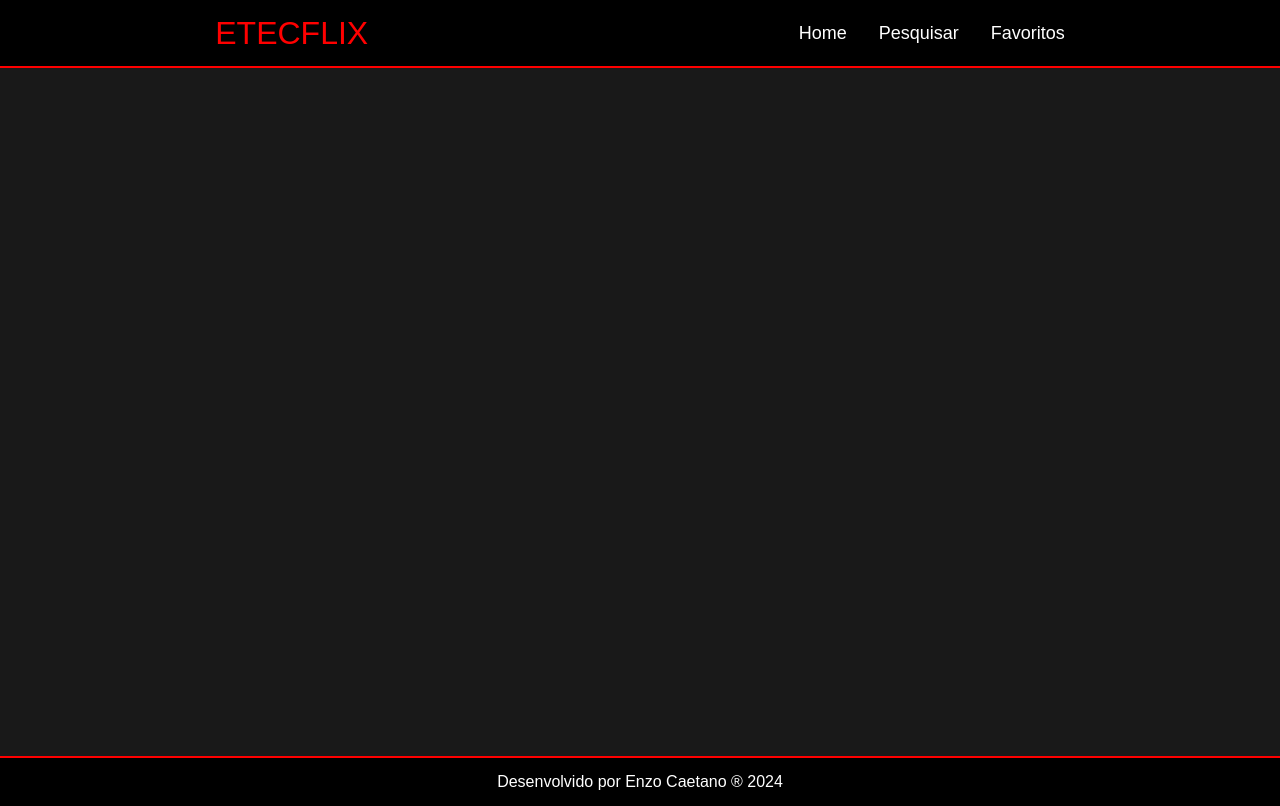
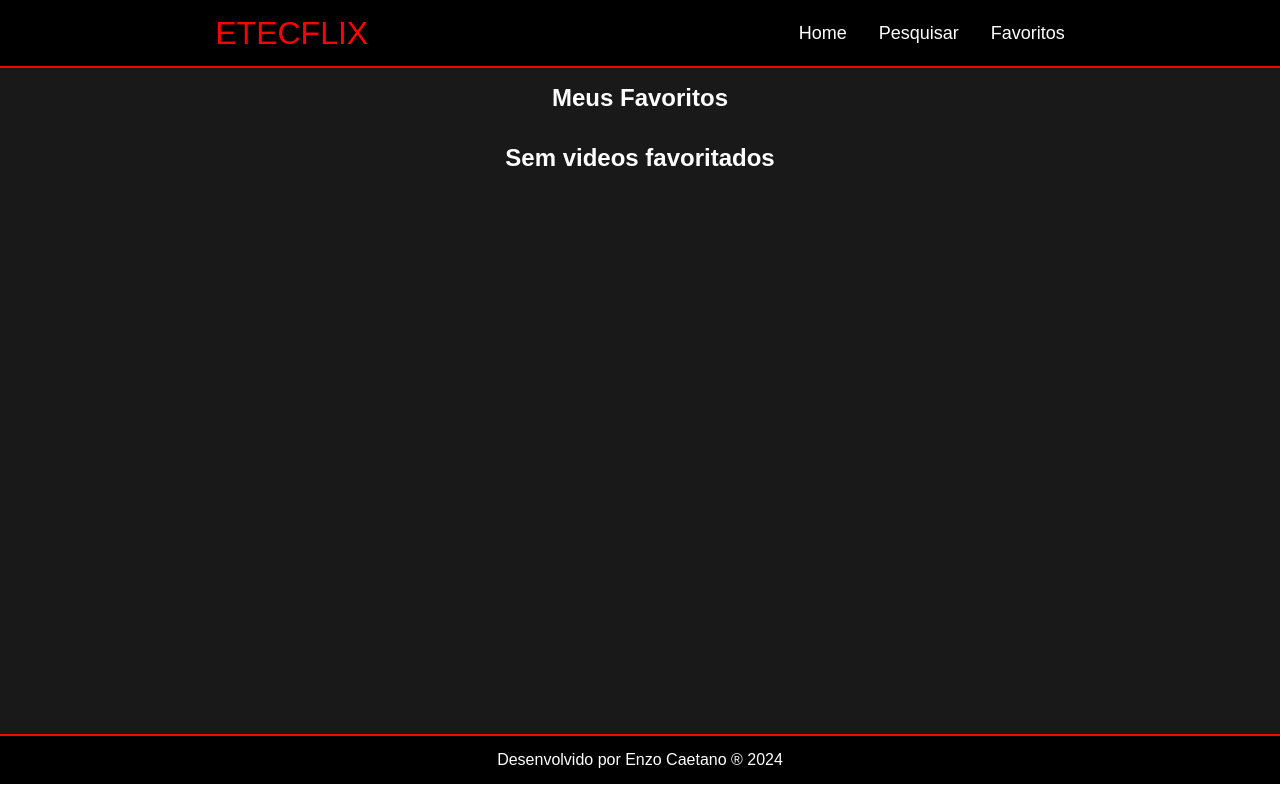
Before and after one commit to EnzoCaetano015/React-pronto, a React (Create React App) app in the folder AULAREACT/etec-filmes/: page /Favorites in a window 1280 px wide. Built offline with nearby package versions, Linux system fonts and the light colour scheme.

Commit message:
aula 17 feita

```diff
--- a/AULAREACT/etec-filmes/src/components/Card/index.js
+++ b/AULAREACT/etec-filmes/src/components/Card/index.js
@@ -2,8 +2,14 @@ import { Link } from "react-router-dom";
 import styles from "./Card.module.css";
 import iconFavorite from "./favorite.png";
 import iconUnfavorite from "./unfavorite.png";
+import { UseFavoriteContext } from "../../context/Favorite";
 
 function Card({ id }) {
+
+    const { favorite, addFavorite} = UseFavoriteContext()
+    const isFavorite = favorite.some((fav) => fav.id === id)
+    const icone = isFavorite ? iconUnfavorite : iconFavorite
+
     return (
         <section className={styles.card}>
             <Link to = {`/Watch/${id}`}>
@@ -12,7 +18,10 @@ function Card({ id }) {
 
             </Link>
             <figure className={styles.icon}>
-                <img src={iconFavorite} alt=""></img>
+                <img src={icone}
+                alt=""
+                onClick={() => addFavorite({id})}
+                ></img>
             </figure>
         </section>
     );
--- /dev/null
+++ b/AULAREACT/etec-filmes/src/context/Favorite.js
@@ -0,0 +1,42 @@
+import {createContext, useContext, useState} from "react";
+
+export const FavoriteContext = createContext()
+FavoriteContext.displayName = "MyFavorites "
+
+export default function FavoriteProvider({children}){
+    const [ favorite, setFavorite ] = useState([])
+
+    return(
+        <FavoriteContext.Provider
+
+            value={{favorite,setFavorite}}
+        >
+
+            {children}
+        </FavoriteContext.Provider>
+    );
+}
+
+export function UseFavoriteContext(){
+    const { favorite, setFavorite } = useContext(FavoriteContext)
+
+    function addFavorite(nemFavorite){
+
+        const repeatFavorite = favorite.some((item) => item.id === nemFavorite.id)
+
+        let newList = [...favorite]
+
+        if(!repeatFavorite){
+            newList.push(nemFavorite)
+            return setFavorite(newList)
+        }
+
+        newList = favorite.filter((fav) => fav.id !== nemFavorite.id)
+        return setFavorite(newList)
+    }
+
+    return{
+        favorite,
+        addFavorite
+    }
+}
--- a/AULAREACT/etec-filmes/src/pages/Favorites/Favorites.module.css
+++ b/AULAREACT/etec-filmes/src/pages/Favorites/Favorites.module.css
@@ -1,4 +1,14 @@
 .favorites{
 
-    padding-top: 87vh;
+    width: 100%;
+    min-height: 702px;
+    padding-top: 68px;
+    display: flex;
+    flex-direction: column;
 }
+
+.favorites h2{
+
+    padding-block: 1rem;
+
+}
--- a/AULAREACT/etec-filmes/src/pages/Favorites/index.js
+++ b/AULAREACT/etec-filmes/src/pages/Favorites/index.js
@@ -1,10 +1,15 @@
 import Container from "../../components/Container";
 import Footer from "../../components/Footer";
 import Header from "../../components/Header";
+import VideoList from "../../components/VideoList";
+import { UseFavoriteContext } from "../../context/Favorite";
 import styles from "./Favorites.module.css";
 
 
 function Favorites(){
+
+
+    const {favorite} = UseFavoriteContext()
 
     return(
 
@@ -14,11 +19,13 @@ function Favorites(){
 
         <Container>
 
-        <h2>Meus Favoritos</h2>
 
-        <section className={styles.favorites}>
 
-        </section>
+            <section className={styles.favorites}>
+                <h2>Meus Favoritos</h2>
+                {<VideoList videos={favorite} emptyHeading={"Sem videos favoritados"}></VideoList>}
+
+            </section>
 
         </Container>
 
--- a/AULAREACT/etec-filmes/src/routes.js
+++ b/AULAREACT/etec-filmes/src/routes.js
@@ -4,6 +4,7 @@ import Watch from "./pages/Watch";
 import Search from "./pages/Search";
 import PGN from "./pages/PageNotFound";
 import Favorites from "./pages/Favorites";
+import FavoriteProvider from "./context/Favorite";
 
 
 function AppRoutes(){
@@ -12,6 +13,7 @@ function AppRoutes(){
 
         <BrowserRouter>
 
+            <FavoriteProvider>
                 <Routes>
 
                     <Route path = "/" element = {<Home></Home>}></Route>
@@ -21,6 +23,8 @@ function AppRoutes(){
                     <Route path = "*" element = {<PGN></PGN>}></Route>
 
                  </Routes>
+            </FavoriteProvider>
+
 
         </BrowserRouter>
 
```
Lines whose indentation alone changed are shown as unchanged.
